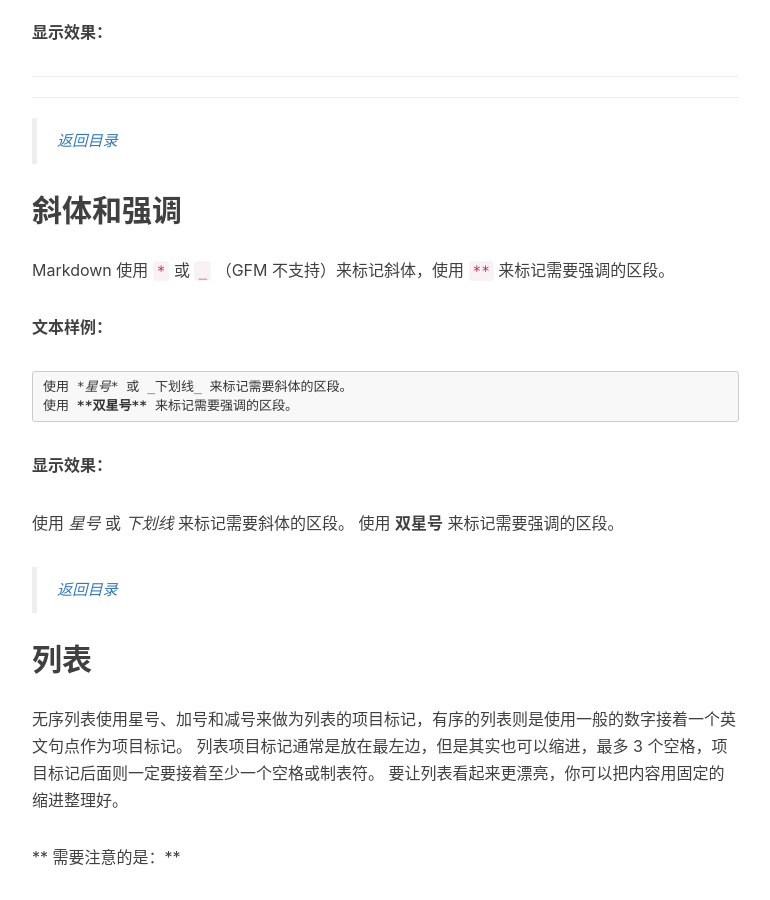
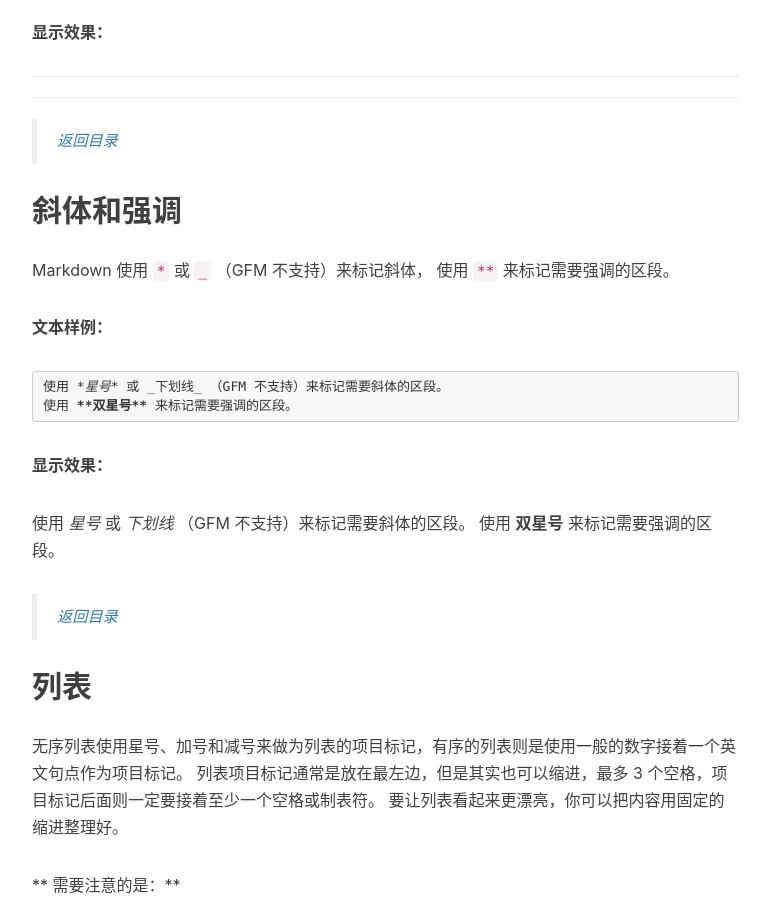
Before and after one commit to xuanfour/xuanfour.github.io, a Jekyll site: the page built from _posts/lang/2014-02-20-markdown.md, in a window 1280 px wide and 900 px high, scrolled down 3504 px. Shown: the whole window, without its empty margins (233-1003 px from the left). Built offline with Jekyll 4.4.1, drawn with Linux system fonts in a browser that asks for light colours; nearby versions of some CDN libraries; comment, search, counter and statistics services are not loaded.

````diff
--- a/_posts/lang/2014-02-20-markdown.md
+++ b/_posts/lang/2014-02-20-markdown.md
@@ -131,18 +131,18 @@
 
 ## 斜体和强调
 
-Markdown 使用 `*` 或 `_` （GFM 不支持）来标记斜体，使用 `**` 来标记需要强调的区段。
+Markdown 使用 `*` 或 `_` （GFM 不支持）来标记斜体， 使用 `**` 来标记需要强调的区段。
 
 **文本样例：**
 
 ```markdown
-使用 *星号* 或 _下划线_ 来标记需要斜体的区段。
+使用 *星号* 或 _下划线_ （GFM 不支持）来标记需要斜体的区段。
 使用 **双星号** 来标记需要强调的区段。
 ```
 
 **显示效果：**
 
-使用 *星号* 或 _下划线_ 来标记需要斜体的区段。
+使用 *星号* 或 _下划线_ （GFM 不支持）来标记需要斜体的区段。
 使用 **双星号** 来标记需要强调的区段。
 
 > [返回目录](#目录)
````
